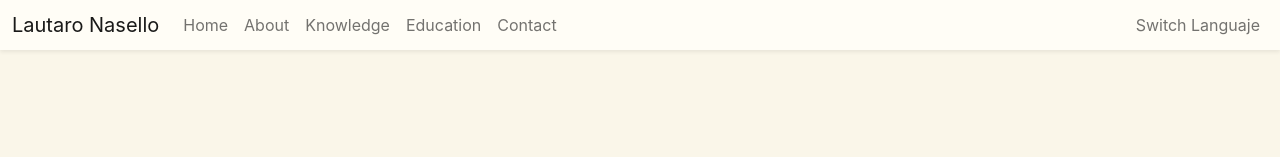
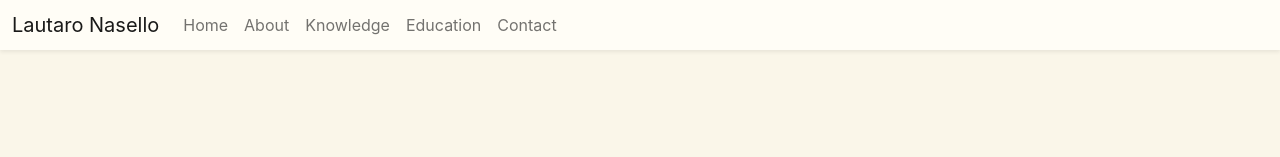
Before and after one commit to lautaronasello/Portfolio, a React (Create React App) app: page / in a window 1280 px wide. Shown: the top 157 px of the page. Built offline with nearby package versions, Linux system fonts and the light colour scheme.

Commit message:
off switch languaje

```diff
--- a/package.json
+++ b/package.json
@@ -12,6 +12,7 @@
     "react-router-dom": "^5.2.0",
     "react-scripts": "4.0.3",
     "react-translate": "^7.0.1",
+    "reactstrap": "^8.9.0",
     "web-vitals": "^1.0.1"
   },
   "scripts": {
--- a/src/components/section-bar.js
+++ b/src/components/section-bar.js
@@ -54,11 +54,11 @@ class SectionBar extends React.Component {
                 </Link>
               </div>
             </div>
-            <div className="navbar-nav right">
+            {/* <div className="navbar-nav right">
               <p className="nav-link py-0 mb-0" href="#">
                 Switch Languaje
               </p>
-            </div>
+            </div> */}
           </div>
         </nav>
       </React.Fragment>
```
Also changed, not shown: 1 other file (tests, documents, lock files or other folders).
